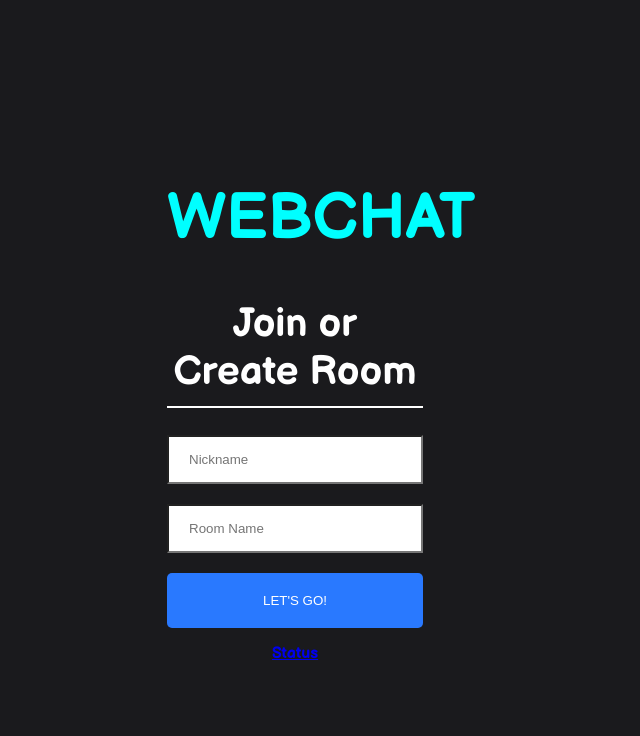
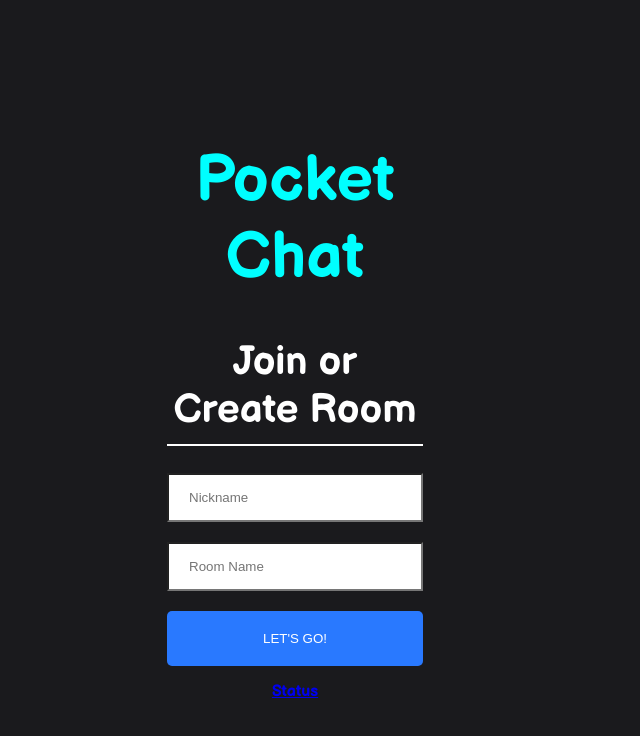
Before and after one commit to Senophyx/pocket-chat-client, a React (Create React App) app: page / in a window 1280 px wide. Shown: the top 736 px of the page, without its empty margins (345-985 px from the left). Built offline with nearby package versions, Linux system fonts and the light colour scheme.

Commit message:
Update Join.js

```diff
--- a/src/components/Join/Join.js
+++ b/src/components/Join/Join.js
@@ -14,7 +14,7 @@ export default function SignIn() {
        <style>
        @import url('https://fonts.googleapis.com/css2?family=Balsamiq+Sans:wght@700&display=swap');
        </style>
-       <h1 className="head_logo">WEBCHAT</h1>
+       <h1 className="head_logo">Pocket Chat</h1>
        <p> </p>
        <h1 className="heading">Join or Create Room</h1>
      </div>
```
